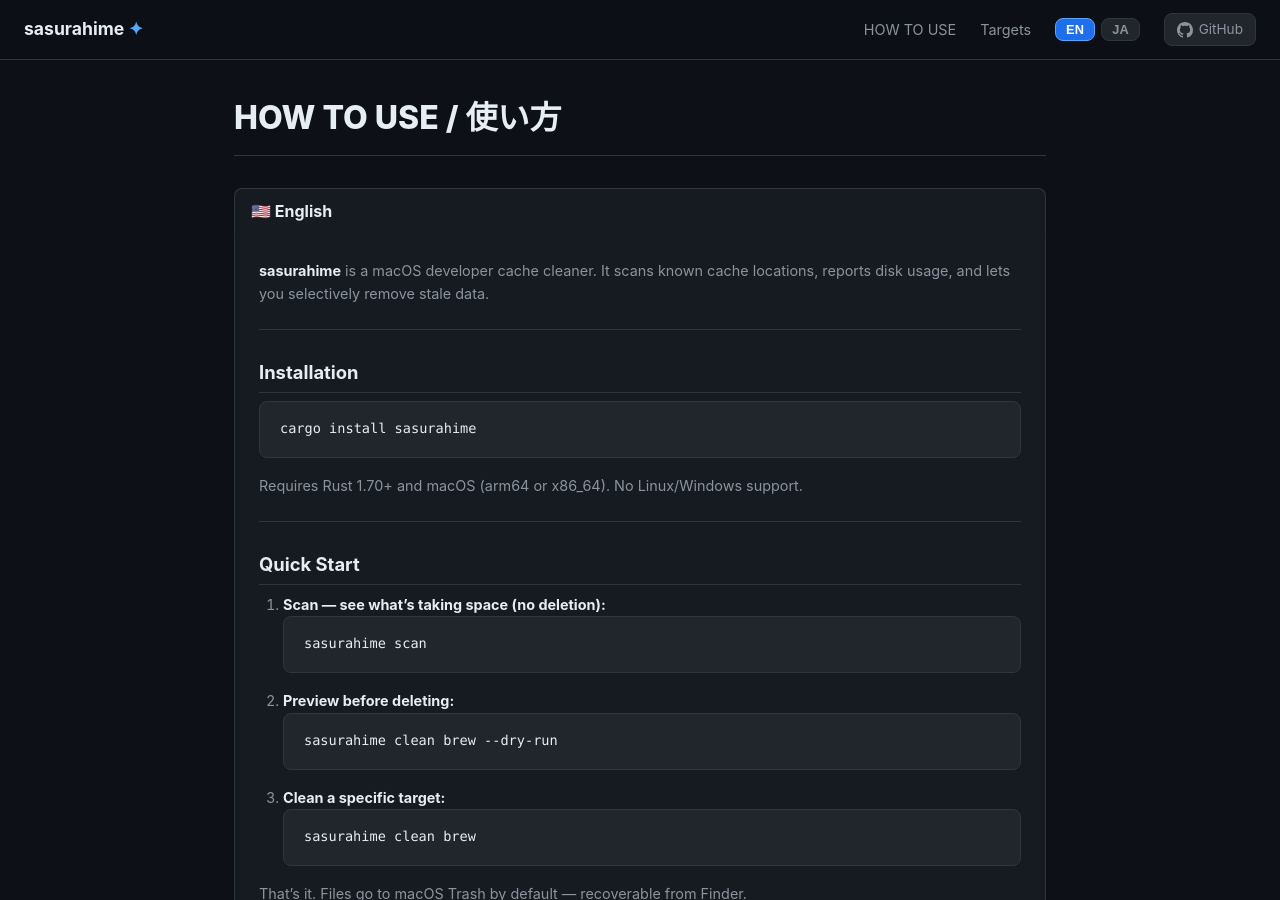
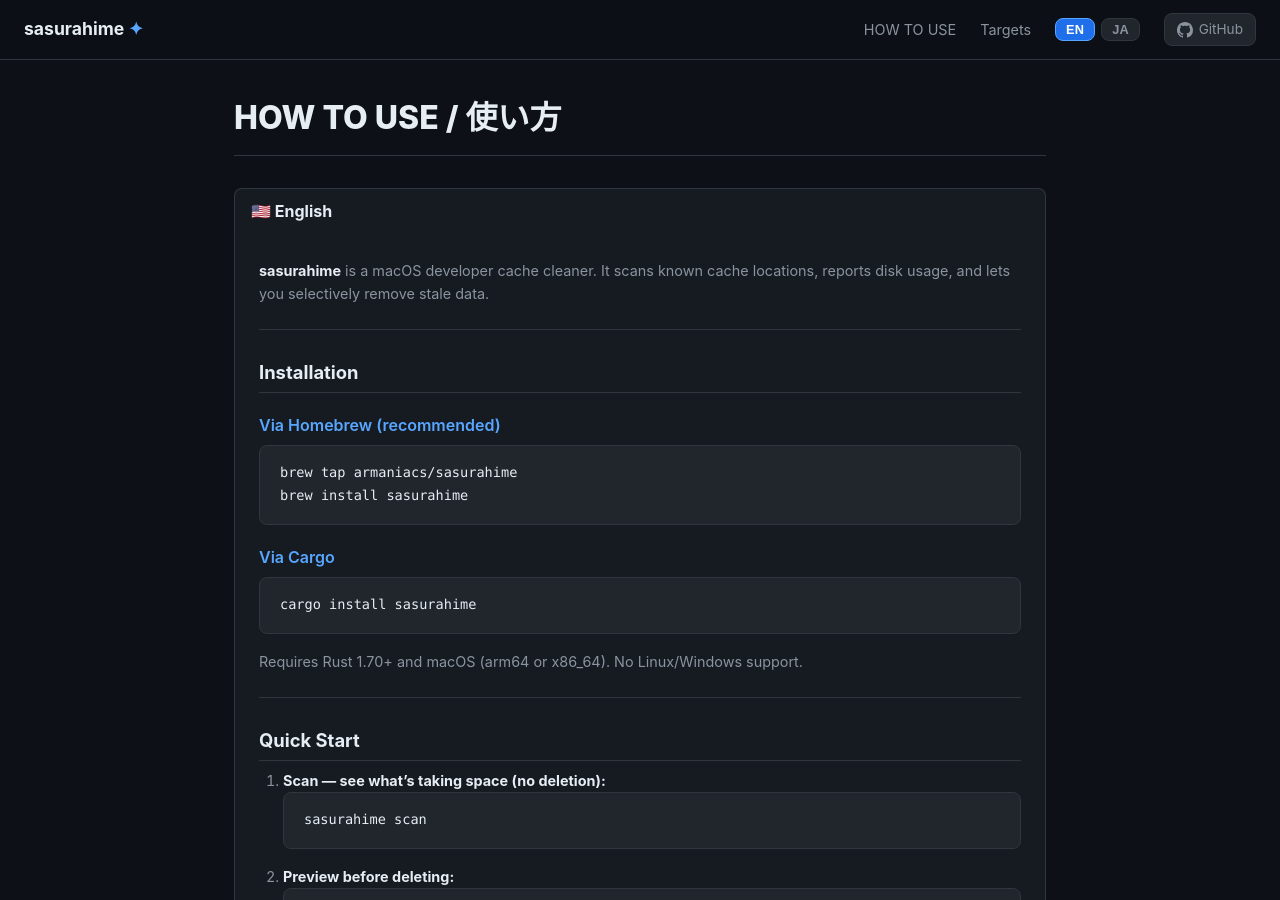
Before and after one commit to armaniacs/sasurahime, a Jekyll site: the page built from docs/HOWTO-USE.md, in a window 1280 px wide and 900 px high. Built offline with Jekyll 4.4.1, drawn with Linux system fonts in a browser that asks for light colours.

Commit message:
docs(HOWTO-USE): add Homebrew install instructions

````diff
--- a/docs/HOWTO-USE.md
+++ b/docs/HOWTO-USE.md
@@ -13,6 +13,15 @@
 ---
 
 ## Installation
+
+### Via Homebrew (recommended)
+
+```bash
+brew tap armaniacs/sasurahime
+brew install sasurahime
+```
+
+### Via Cargo
 
 ```bash
 cargo install sasurahime
@@ -577,6 +586,15 @@
 
 ## インストール
 
+### Homebrew 経由（推奨）
+
+```bash
+brew tap armaniacs/sasurahime
+brew install sasurahime
+```
+
+### Cargo 経由
+
 ```bash
 cargo install sasurahime
 ```
````
